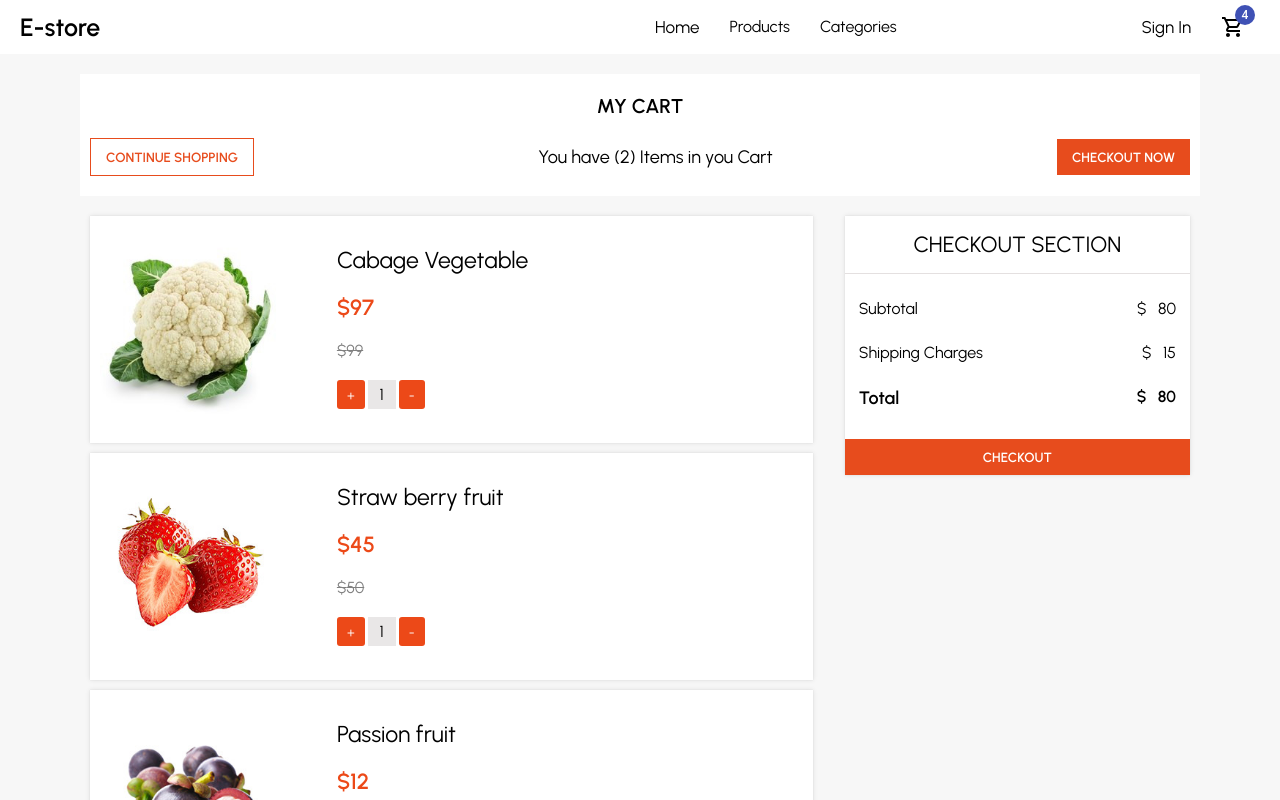
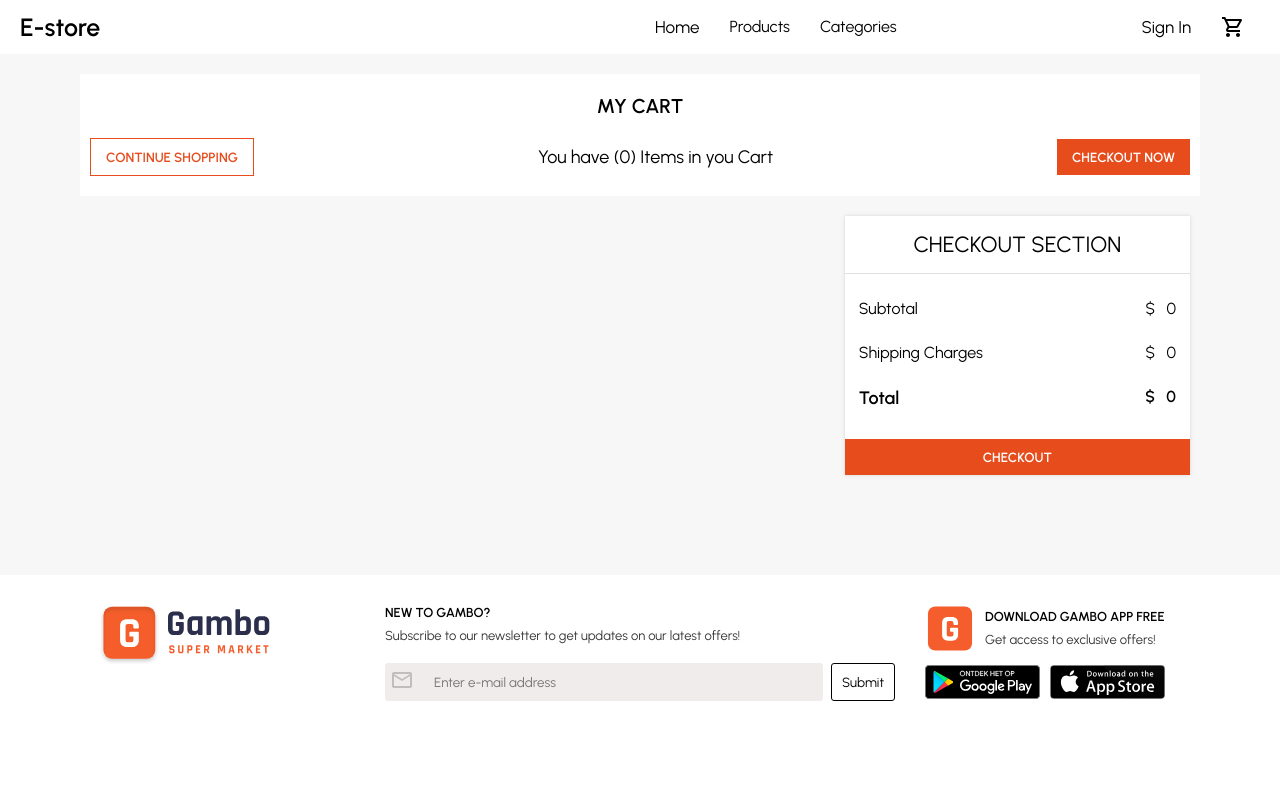
Before and after one commit to josherias/react-shop-ui, a React (Create React App) app: page /cart in a window 1280 px wide. Shown: the top 800 px of the page. Built offline with nearby package versions, Linux system fonts and the light colour scheme.

Commit message:
added the counter functionality and totals for the cart section, add to cart function

```diff
--- a/src/components/Cart/CartItem.jsx
+++ b/src/components/Cart/CartItem.jsx
@@ -91,7 +91,16 @@ const QtyLabel = styled.span`
   margin: 0px 3px;
 `;
 
-function CartItem({ img, title, price, oldPrice }) {
+function CartItem({
+  img,
+  title,
+  price,
+  oldPrice,
+  id,
+  count,
+  onIncrement,
+  onDecrement,
+}) {
   return (
     <Wrapper>
       <Grid container spacing={{ xs: 1, md: 1 }}>
@@ -104,9 +113,9 @@ function CartItem({ img, title, price, oldPrice }) {
             <NewPrice>${price}</NewPrice>
             <OldPrice>${oldPrice}</OldPrice>
             <QuantityBtns>
-              <QtyButton>+</QtyButton>
-              <QtyLabel>1</QtyLabel>
-              <QtyButton>-</QtyButton>
+              <QtyButton onClick={() => onIncrement(id)}>+</QtyButton>
+              <QtyLabel>{count}</QtyLabel>
+              <QtyButton onClick={() => onDecrement(id)}>-</QtyButton>
             </QuantityBtns>
           </Details>
         </Grid>
--- a/src/components/Cart/CheckOutsection.jsx
+++ b/src/components/Cart/CheckOutsection.jsx
@@ -84,21 +84,21 @@ const CheckOutButton = styled.button`
   }
 `;
 
-function CheckOutsection() {
+function CheckOutsection({ subTotal, shipCharges, total }) {
   return (
     <Wrapper>
       <Heading>CHECKOUT SECTION</Heading>
       <Details>
         <Label>Subtotal</Label>
-        <Amount>$ &nbsp; 80</Amount>
+        <Amount>$ &nbsp; {subTotal}</Amount>
       </Details>
       <Details>
         <Label>Shipping Charges</Label>
-        <Amount>$ &nbsp; 15</Amount>
+        <Amount>$ &nbsp; {shipCharges}</Amount>
       </Details>
       <Details>
         <TotalLabel>Total</TotalLabel>
-        <TotalAmount>$ &nbsp; 80</TotalAmount>
+        <TotalAmount>$ &nbsp; {total}</TotalAmount>
       </Details>
       <CheckOutButton>Checkout</CheckOutButton>
     </Wrapper>
--- a/src/components/NavBar/Navbar.jsx
+++ b/src/components/NavBar/Navbar.jsx
@@ -1,10 +1,11 @@
-import React, { useState } from "react";
+import React, { useContext, useState } from "react";
 import styled from "styled-components";
 import { device } from "../../responsive";
 import MenuOutlinedIcon from "@material-ui/icons/MenuOutlined";
 import ShoppingCartOutlinedIcon from "@material-ui/icons/ShoppingCartOutlined";
 import { Badge } from "@material-ui/core";
 import { Link, NavLink } from "react-router-dom";
+import { ProductContext } from "../../context";
 
 const Wrapper = styled.div`
   display: flex;
@@ -112,6 +113,10 @@ const Toggler = styled.div`
 function Navbar() {
   const [toggle, setToggle] = useState(false);
 
+  const context = useContext(ProductContext);
+
+  const { cartCount } = context;
+
   return (
     <Wrapper>
       <Left>
@@ -142,7 +147,7 @@ function Navbar() {
         <NavItem>
           <NavBarLink>
             <NavItemLink to="/cart">
-              <Badge badgeContent={4} color="primary">
+              <Badge badgeContent={cartCount} color="primary">
                 <ShoppingCartOutlinedIcon />
               </Badge>
             </NavItemLink>
--- a/src/components/Product/NewProductSlider.jsx
+++ b/src/components/Product/NewProductSlider.jsx
@@ -83,6 +83,7 @@ function NewProductSlider() {
             id={product.id}
             price={product.price}
             oldPrice={product.oldPrice}
+            inCart={product.inCart}
           />
         ))}
       </SliderComponent>
--- a/src/components/Product/PopularProducts.jsx
+++ b/src/components/Product/PopularProducts.jsx
@@ -80,6 +80,7 @@ function PopularProducts() {
             id={product.id}
             price={product.price}
             oldPrice={product.oldPrice}
+            inCart={product.inCart}
           />
         ))}
       </SliderComponent>
--- a/src/components/Product/ProductSlider.jsx
+++ b/src/components/Product/ProductSlider.jsx
@@ -81,6 +81,7 @@ function ProductSlider() {
             id={product.id}
             price={product.price}
             oldPrice={product.oldPrice}
+            inCart={product.inCart}
           />
         ))}
       </SliderComponent>
--- a/src/components/Product/ProductsList.jsx
+++ b/src/components/Product/ProductsList.jsx
@@ -70,6 +70,7 @@ function ProductsList({ loading, productsData, searchQuery, handleSearch }) {
                     id={product.id}
                     price={product.price}
                     oldPrice={product.oldPrice}
+                    inCart={product.inCart}
                   />
                 </Grid>
               ))
--- a/src/context.js
+++ b/src/context.js
@@ -29,6 +29,9 @@ class ProductProvider extends Component {
     maxPrice: 0,
     currentPage: 1,
     pageSize: 4,
+    cartSubTotal: 0,
+    cartShipCharges: 0,
+    cartTotal: 0,
   };
 
   componentDidMount() {
@@ -67,6 +70,78 @@ class ProductProvider extends Component {
       (item) => item.id === parseInt(id)
     );
     return product;
+  };
+
+  handleAddToCart = (id) => {
+    let tempProducts = [...this.state.products];
+    const index = tempProducts.indexOf(this.getProduct(id));
+    const product = tempProducts[index];
+    product.inCart = true;
+
+    this.setState(() => {
+      return {
+        products: [...tempProducts],
+        cart: [...this.state.cart, product],
+      };
+    }, this.addTotals);
+  };
+
+  getCartTotals = () => {
+    let subTotal = 0;
+    this.state.cart.map((product) => (subTotal += product.total));
+    const tempCharges = subTotal * 0.1;
+    const shipCharges = parseFloat(tempCharges.toFixed(2));
+    const total = subTotal + shipCharges;
+
+    return {
+      subTotal,
+      shipCharges,
+      total,
+    };
+  };
+
+  addTotals = () => {
+    const { subTotal, shipCharges, total } = this.getCartTotals();
+
+    this.setState({
+      cartSubTotal: subTotal,
+      cartShipCharges: shipCharges,
+      cartTotal: total,
+    });
+  };
+
+  handleIncrement = (id) => {
+    let tempCart = [...this.state.cart];
+    const cartItem = tempCart.find((item) => item.id === id);
+    const index = tempCart.indexOf(cartItem);
+    const product = tempCart[index];
+    product.count = product.count + 1;
+    product.total = product.price * product.count;
+
+    this.setState(() => {
+      return {
+        cart: [...tempCart],
+      };
+    }, this.addTotals);
+  };
+
+  handleDecrement = (id) => {
+    let tempCart = [...this.state.cart];
+    const cartItem = tempCart.find((item) => item.id === id);
+    const index = tempCart.indexOf(cartItem);
+    const product = tempCart[index];
+
+    product.count = product.count - 1;
+
+    if (product.count <= 0) product.count = 0;
+
+    product.total = product.price * product.count;
+
+    this.setState(() => {
+      return {
+        cart: [...tempCart],
+      };
+    }, this.addTotals);
   };
 
   handleDetail = (id) => {
@@ -128,6 +203,7 @@ class ProductProvider extends Component {
       <ProductContext.Provider
         value={{
           ...this.state,
+          onAddToCart: this.handleAddToCart,
           handleDetail: this.handleDetail,
           productsData: filtered,
           handleSearch: this.handleSearch,
@@ -135,6 +211,10 @@ class ProductProvider extends Component {
           onPriceChange: this.handlePriceChange,
           onPageChange: this.handlePageChange,
           itemsCount: totalCount,
+          cartCount: this.state.cart.length,
+          getCartTotals: this.getCartTotals,
+          onIncrement: this.handleIncrement,
+          onDecrement: this.handleDecrement,
         }}
       >
         {this.props.children}
--- a/src/data.js
+++ b/src/data.js
@@ -9,6 +9,9 @@ export const detailProduct = {
   featured: true,
   description: "",
   category: 1,
+  inCart: false,
+  total: 0,
+  count: 1,
 };
 
 export const products = [
@@ -21,6 +24,9 @@ export const products = [
     featured: true,
     description: "",
     category_id: 1,
+    inCart: false,
+    total: 0,
+    count: 1,
   },
 
   {
@@ -32,6 +38,9 @@ export const products = [
     featured: true,
     description: "",
     category_id: 4,
+    inCart: false,
+    total: 0,
+    count: 1,
   },
   {
     id: 3,
@@ -42,6 +51,9 @@ export const products = [
     featured: true,
     description: "",
     category_id: 8,
+    inCart: false,
+    total: 0,
+    count: 1,
   },
 
   {
@@ -53,6 +65,9 @@ export const products = [
     featured: true,
     description: "",
     category_id: 2,
+    inCart: false,
+    total: 0,
+    count: 1,
   },
   {
     id: 5,
@@ -63,6 +78,9 @@ export const products = [
     featured: true,
     description: "",
     category_id: 1,
+    inCart: false,
+    total: 0,
+    count: 1,
   },
   {
     id: 6,
@@ -73,6 +91,9 @@ export const products = [
     featured: true,
     description: "",
     category_id: 3,
+    inCart: false,
+    total: 0,
+    count: 1,
   },
   {
     id: 7,
@@ -83,6 +104,9 @@ export const products = [
     featured: true,
     description: "",
     category_id: 4,
+    inCart: false,
+    total: 0,
+    count: 1,
   },
   {
     id: 8,
@@ -93,6 +117,9 @@ export const products = [
     featured: true,
     description: "",
     category_id: 3,
+    inCart: false,
+    total: 0,
+    count: 1,
   },
 ];
 
@@ -224,39 +251,7 @@ export const singleAdd = {
   img: `${addsImgSrc}single-add.jpg`,
 };
 
-const cart = [
-  {
-    id: 1,
-    title: "Cabage Vegetable",
-    img: `${pdtImgSrc}img-1.jpg`,
-    price: 97,
-    oldPrice: 99,
-    featured: true,
-    description: "",
-    category_id: 1,
-  },
-
-  {
-    id: 2,
-    title: "Straw berry fruit",
-    img: `${pdtImgSrc}img-2.jpg`,
-    price: 45,
-    oldPrice: 50,
-    featured: true,
-    description: "",
-    category_id: 1,
-  },
-  {
-    id: 3,
-    title: "Passion fruit",
-    img: `${pdtImgSrc}img-3.jpg`,
-    price: 12,
-    oldPrice: 16,
-    featured: true,
-    description: "",
-    category: 1,
-  },
-];
+const cart = [];
 
 export function getCart() {
   return cart;
--- a/src/pages/Cart.jsx
+++ b/src/pages/Cart.jsx
@@ -116,7 +116,16 @@ const CartSection = styled.div`
 
 function Cart() {
   const context = useContext(ProductContext);
-  const { cart } = context;
+  const {
+    cart,
+    cartCount,
+    cartSubTotal,
+    cartShipCharges,
+    cartTotal,
+    onIncrement,
+    onDecrement,
+  } = context;
+
   return (
     <Container>
       <Wrapper>
@@ -124,7 +133,7 @@ function Cart() {
           <Row1>My Cart</Row1>
           <Row2>
             <Button>Continue shopping</Button>
-            <CartCount>You have (2) Items in you Cart</CartCount>
+            <CartCount>You have ({cartCount}) Items in you Cart</CartCount>
             <CheckOutButton>Checkout now</CheckOutButton>
           </Row2>
         </TopSection>
@@ -138,11 +147,19 @@ function Cart() {
                   key={item.id}
                   price={item.price}
                   oldPrice={item.oldPrice}
+                  id={item.id}
+                  count={item.count}
+                  onIncrement={onIncrement}
+                  onDecrement={onDecrement}
                 />
               ))}
             </Grid>
             <Grid item xs={12} sm={4} md={4}>
-              <CheckOutsection />
+              <CheckOutsection
+                subTotal={cartSubTotal}
+                shipCharges={cartShipCharges}
+                total={cartTotal}
+              />
             </Grid>
           </Grid>
         </CartSection>
--- a/src/pages/Product.jsx
+++ b/src/pages/Product.jsx
@@ -104,10 +104,22 @@ const CartBtn = styled.button`
   width: 100%;
 `;
 
+const InCartBtn = styled.button`
+  margin-top: 30px;
+  margin-bottom: 20px;
+  padding: 10px 15px;
+  text-transform: uppercase;
+  background-color: #9e9b9a;
+  color: white;
+  font-weight: 600;
+  border: none;
+  width: 100%;
+`;
+
 function Product() {
   const context = useContext(ProductContext);
 
-  const { title, img, price, discountPrice } = context.singleProduct;
+  const { title, img, price, discountPrice, inCart } = context.singleProduct;
 
   return (
     <Container>
@@ -151,7 +163,11 @@ function Product() {
                   eligendi at adipisci inventore sequi dolorum. Debitis, magni
                   minima?
                 </Description>
-                <CartBtn>ADD TO CART </CartBtn>
+                {inCart ? (
+                  <InCartBtn disabled>In Cart </InCartBtn>
+                ) : (
+                  <CartBtn>ADD TO CART </CartBtn>
+                )}
               </Right>
             </Grid>
           </Grid>
```
Also changed, not shown: src/components/Product/ProductItem.jsx (+19 -5 lines).
